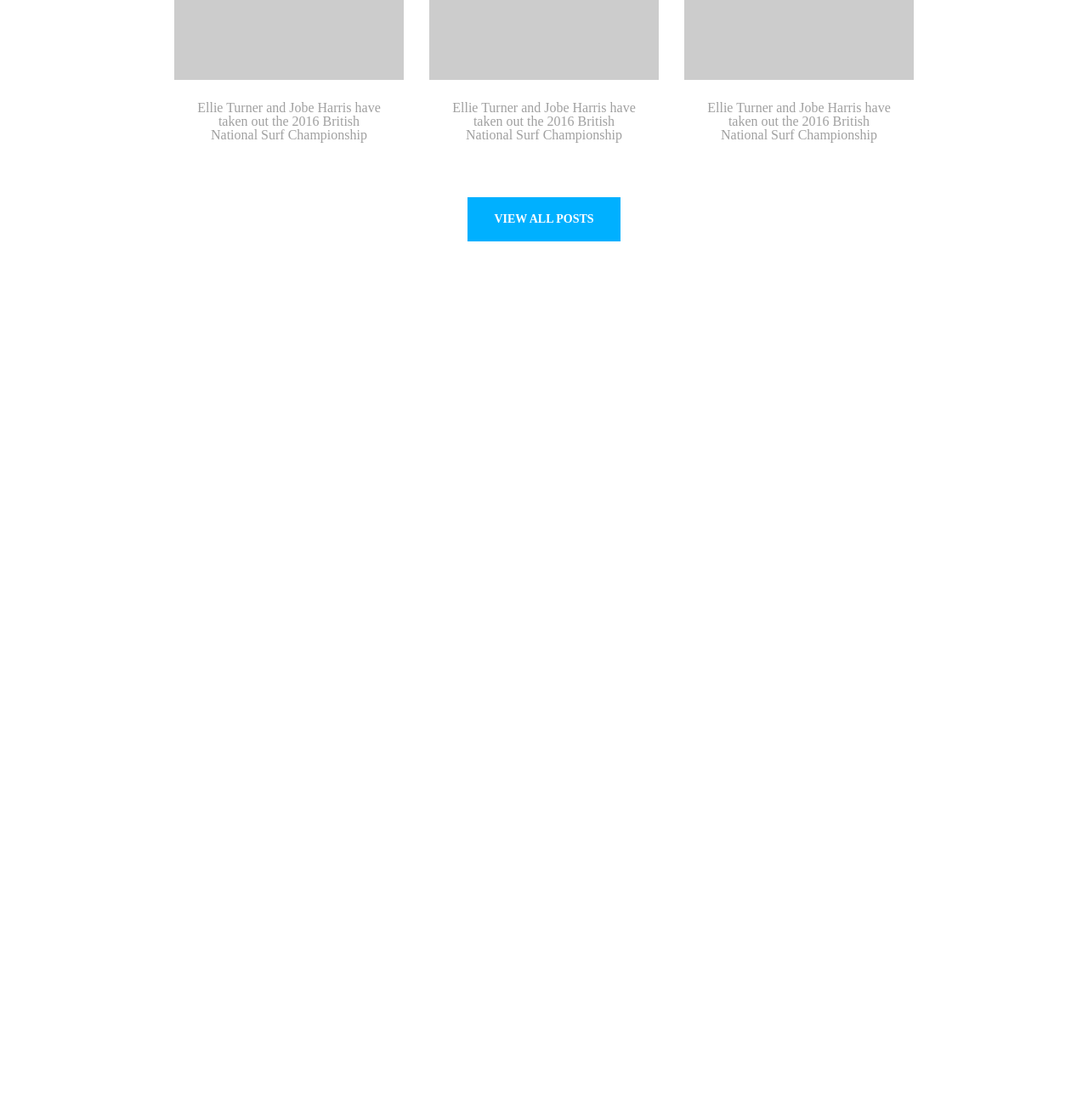
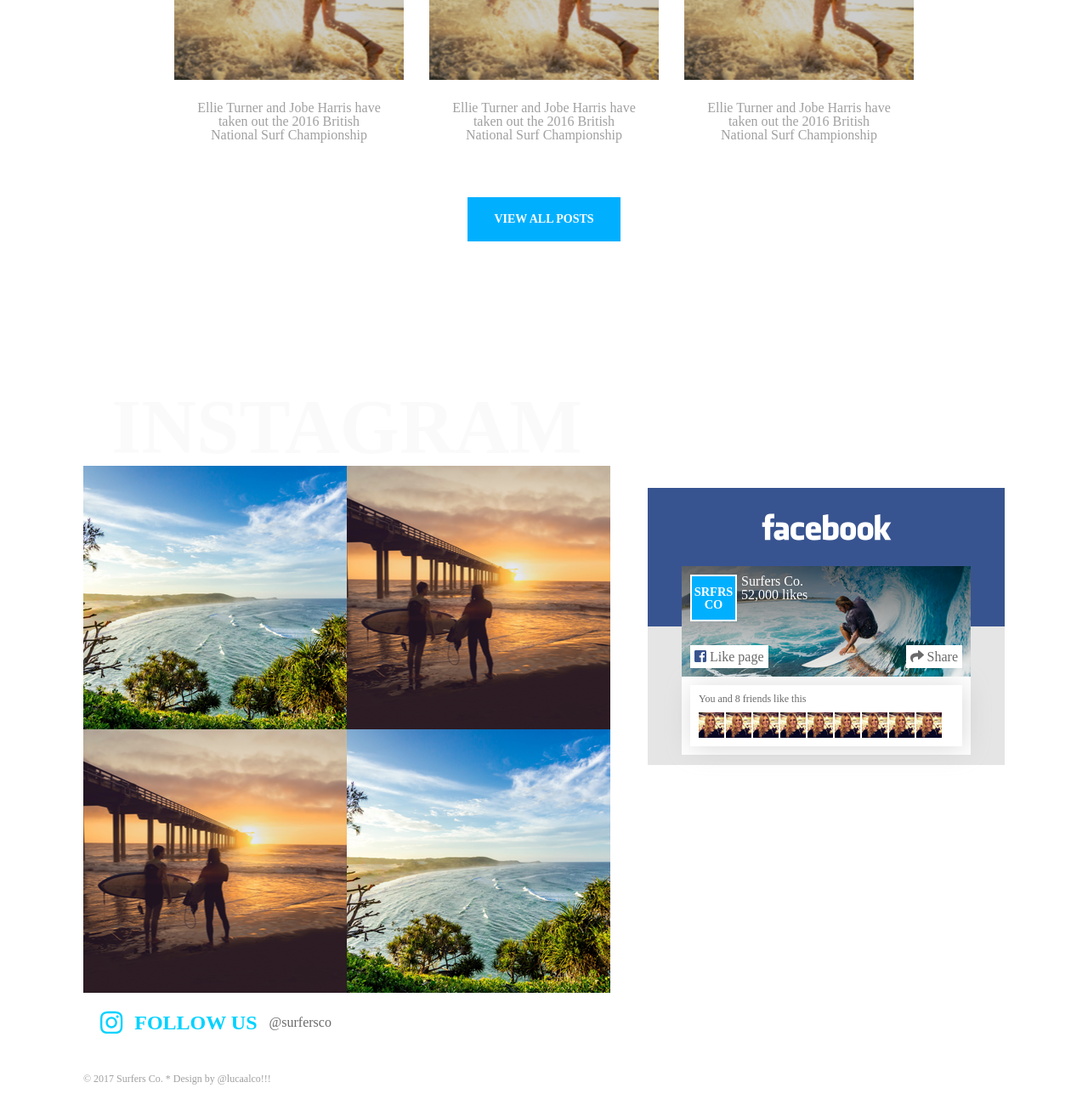
Before and after one commit to Vicheus/html-template, a website built with webpack: page src/surfers/index.html in a window 1280 px wide. Shown: the part 3619-4919 px from the top of the page at 85% size. Before the commit the page ends 3903 px from the top, so only its background shows below. Built offline with nearby package versions, Linux system fonts and the light colour scheme.

Commit message:
finished social networks section

```diff
--- a/src/surfers/index.html
+++ b/src/surfers/index.html
@@ -206,5 +206,68 @@
         </div>
         <button class="s__blog__button">View all posts</button>
     </section>
+    <section class="s_social_networks">
+        <div class="container flex-between">
+            <div class="s_social_networks__insta">
+                <div class="s_social_networks__insta__title">instagram</div>
+                <div class="s_social_networks__insta__image"></div>
+                <div class="s_social_networks__insta__image"></div>
+                <div class="s_social_networks__insta__image"></div>
+                <div class="s_social_networks__insta__image"></div>
+                <div class="s_social_networks__insta__follow">
+                    <i class="fab fa-instagram s_social_networks__insta__follow__item"></i>
+                    <h3 class="s_social_networks__insta__follow__item">follow us</h3>
+                    <p>@surfersco</p>
+                </div>
+                <small class="s_social_networks_rights">
+                    &copy; 2017 Surfers Co. * Design by @lucaalco!!!
+                </small>
+            </div>
+            <div class="s_social_networks__facebook">
+                    <h3 class="s_social_networks__facebook__title"></h3>
+                    <div class="s_social_networks__facebook__content">
+                        <div class="s_social_networks__facebook__overlay">
+                            <div class="flex">
+                                <div class="s_social_networks__facebook__content__square">
+                                    <p>srfrs</p>
+                                    <p>Co</p>
+                                </div>
+                                <div>
+                                    <p>Surfers Co.</p>
+                                    <p>52,000 likes</p>
+                                </div>
+                            </div>
+                            <div class="flex-between">
+                                <div class="s_social_networks__facebook__content__btn">
+                                    <i class="fab fa-facebook-square"></i>
+                                    <span>Like page</span>
+                                </div>
+                                <div class="s_social_networks__facebook__content__btn">
+                                    <i class="fas fa-share"></i>
+                                    <span>Share</span>
+                                </div>
+                            </div>
+                        </div>
+                    </div>
+                <div class="s_social_networks__facebook__likes">
+                    <div class="s_social_networks__facebook__likes__content">
+                        <p>You and 8 friends like this</p>
+                        <div class="s_social_networks__facebook__likes__content__friends flex">
+                            <div class="s_social_networks__facebook__likes__content__friend"></div>
+                            <div class="s_social_networks__facebook__likes__content__friend"></div>
+                            <div class="s_social_networks__facebook__likes__content__friend"></div>
+                            <div class="s_social_networks__facebook__likes__content__friend"></div>
+                            <div class="s_social_networks__facebook__likes__content__friend"></div>
+                            <div class="s_social_networks__facebook__likes__content__friend"></div>
+                            <div class="s_social_networks__facebook__likes__content__friend"></div>
+                            <div class="s_social_networks__facebook__likes__content__friend"></div>
+                            <div class="s_social_networks__facebook__likes__content__friend"></div>
+                        </div>
+                    </div>
+                </div>
+            </div>
+        </div>
+    </section>
+    <footer></footer>
 </body>
 </html>
--- a/src/surfers/style/modules/index.sass
+++ b/src/surfers/style/modules/index.sass
@@ -4,3 +4,5 @@
 @import "about_us_section"
 @import "our_team_section"
 @import "blog_section"
+@import "socials_section"
+@import "footer"
--- /dev/null
+++ b/src/surfers/style/modules/socials_section.sass
@@ -0,0 +1,125 @@
+.s__socials
+  position: relative
+
+.s_social_networks__insta
+  display: flex
+  flex-wrap: wrap
+  width: 620px
+
+.s_social_networks__insta__title
+  font-family: Montserrat sans-serif
+  font-weight: bold
+  color: transparentize($mainGrey, .95)
+  text-transform: uppercase
+  text-align: center
+  font-size: 90px
+  width: 100%
+
+.s_social_networks__insta__image
+  width: 310px
+  height: 310px
+  &:nth-child(2)
+    background: url("../assets/img/instagram/Photo2.png") no-repeat center
+  &:nth-child(3)
+    background: url("../assets/img/instagram/Photo3.png") no-repeat center
+  &:nth-child(4)
+    background: url("../assets/img/instagram/Photo3.png") no-repeat center
+  &:nth-child(5)
+    background: url("../assets/img/instagram/Photo2.png") no-repeat center
+
+.s_social_networks__insta__follow
+  width: 100%
+  padding: 20px
+  vertical-align: middle
+  background-color: $white
+  > *
+    display: inline-block
+    vertical-align: middle
+  > h3
+    font-size: 24px
+  > p
+    color: $darkGrey
+
+.s_social_networks__insta__follow__item
+  font-size: 30px
+  line-height: 1
+  margin-right: 10px
+  color: $lightestBlue
+  text-transform: uppercase
+
+.s_social_networks_rights
+  width: 100%
+  padding: 25px 25px 25px 0
+  font-family: Raleway sans-serif
+  font-size: 12px
+  color: $mainGrey
+
+.s_social_networks__facebook
+  width: 420px
+  height: 326px
+  margin-top: 116px
+  background-image: -webkit-linear-gradient(-90deg, $facebookBlue 50%, $facebookGrey 0%)
+
+.s_social_networks__facebook__title
+  margin: 30px auto
+  height: 32px
+  background: url("../assets/img/facebook/Logo Facebook.png") no-repeat center
+
+.s_social_networks__facebook__content
+  width: 340px
+  height: 130px
+  margin: 0 auto
+  color: $white
+  background: url("../assets/img/facebook/Photo4.png") no-repeat center
+.s_social_networks__facebook__overlay
+  display: flex
+  flex-direction: column
+  justify-content: space-between
+  width: 100%
+  height: 100%
+  padding: 10px
+  background: linear-gradient(to bottom, rgba(0,0,0,.6) 0%, rgba(0,0,0,0) 100%)
+.s_social_networks__facebook__content__square
+  width: 55px
+  height: 55px
+  border: 2px solid $white
+  background-color: $lightBlue
+  font-weight: bold
+  font-size: .9em
+  text-align: center
+  vertical-align: middle
+  text-transform: uppercase
+  display: flex
+  flex-direction: column
+  justify-content: center
+  margin-right: 5px
+
+.s_social_networks__facebook__content__btn
+  padding: 5px
+  background-color: $white
+  color: $darkGrey
+  cursor: pointer
+  & .fa-facebook-square
+    color: $facebookBlue
+
+.s_social_networks__facebook__likes
+  width: 340px
+  margin: 0 auto
+  padding: 10px
+  background: $white
+
+.s_social_networks__facebook__likes__content
+  padding: 10px
+  color: $darkGrey
+  @include box-shadow(2px 2px 30px 0 transparentize($mainGrey, .6))
+  > p
+    font-size: .75em
+    font-family: Helvetica sans-serif
+    margin-bottom: 10px
+
+.s_social_networks__facebook__likes__content__friend
+  width: 30px
+  height: 30px
+  background: url("../assets/img/facebook/Friend.png") no-repeat center
+  &:not(:last-child)
+    margin-right: 2px
--- a/src/surfers/style/utils/vars.sass
+++ b/src/surfers/style/utils/vars.sass
@@ -17,6 +17,8 @@ $lightestBlue: #00d2ff
 $goldenYellow: #f2d800
 $darkGrey: #6a6a6a
 $darkBlue: #0022ff
+$facebookBlue: #385490
+$facebookGrey: #e5e5e5
 
 //media
 $mobile-width: 500px
```
Also changed, not shown: src/surfers/assets/img/facebook/Friend.png (added), src/surfers/assets/img/facebook/Logo Facebook.png (added), src/surfers/assets/img/facebook/Photo4.png (added), src/surfers/assets/img/instagram/Photo2.png (added), src/surfers/assets/img/instagram/Photo3.png (added), src/surfers/assets/img/posts/Photo2.png (added), src/surfers/assets/img/profiles/Photo1.png (added), src/surfers/assets/img/profiles/Waves.png (added), src/surfers/style/modules/footer.sass (added).
